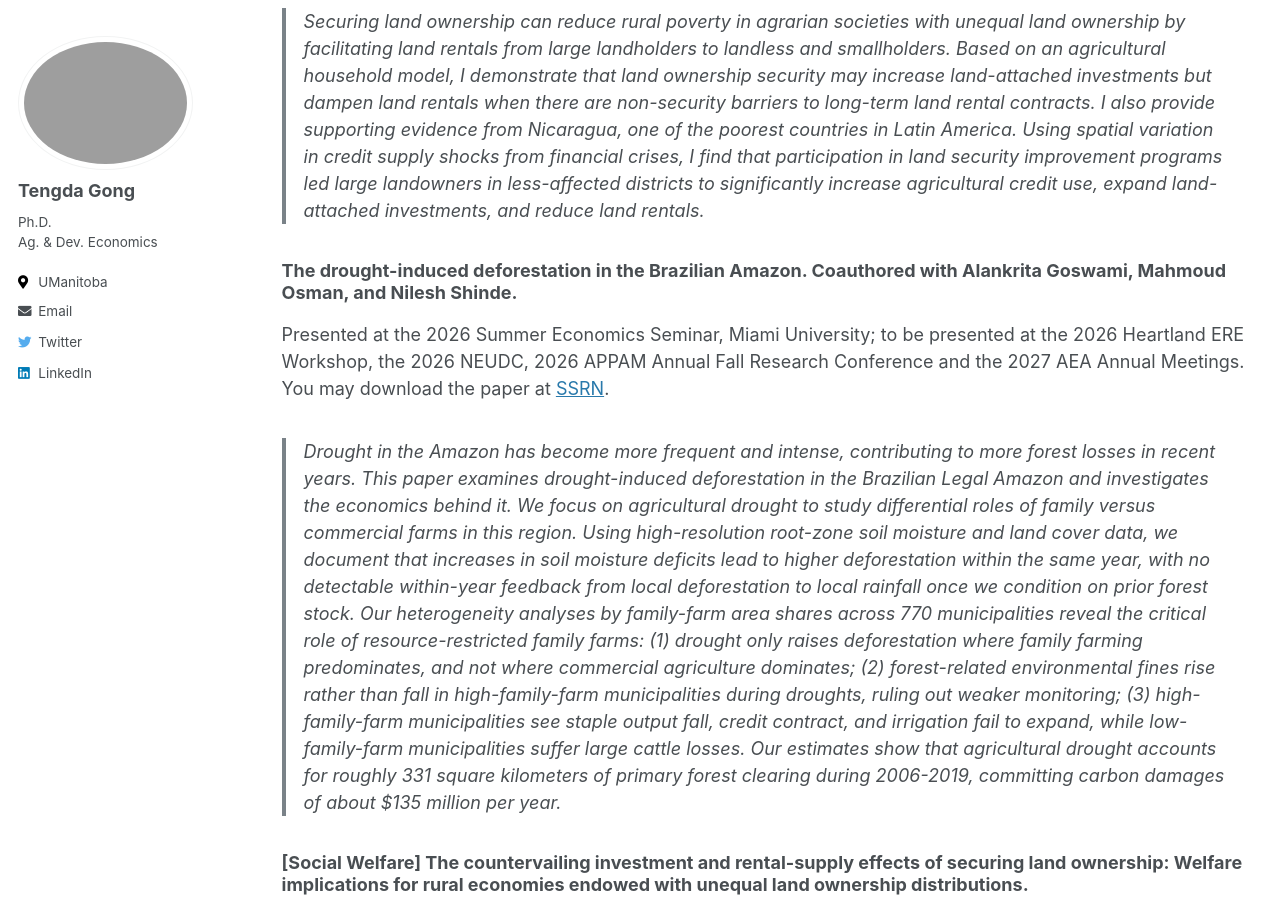
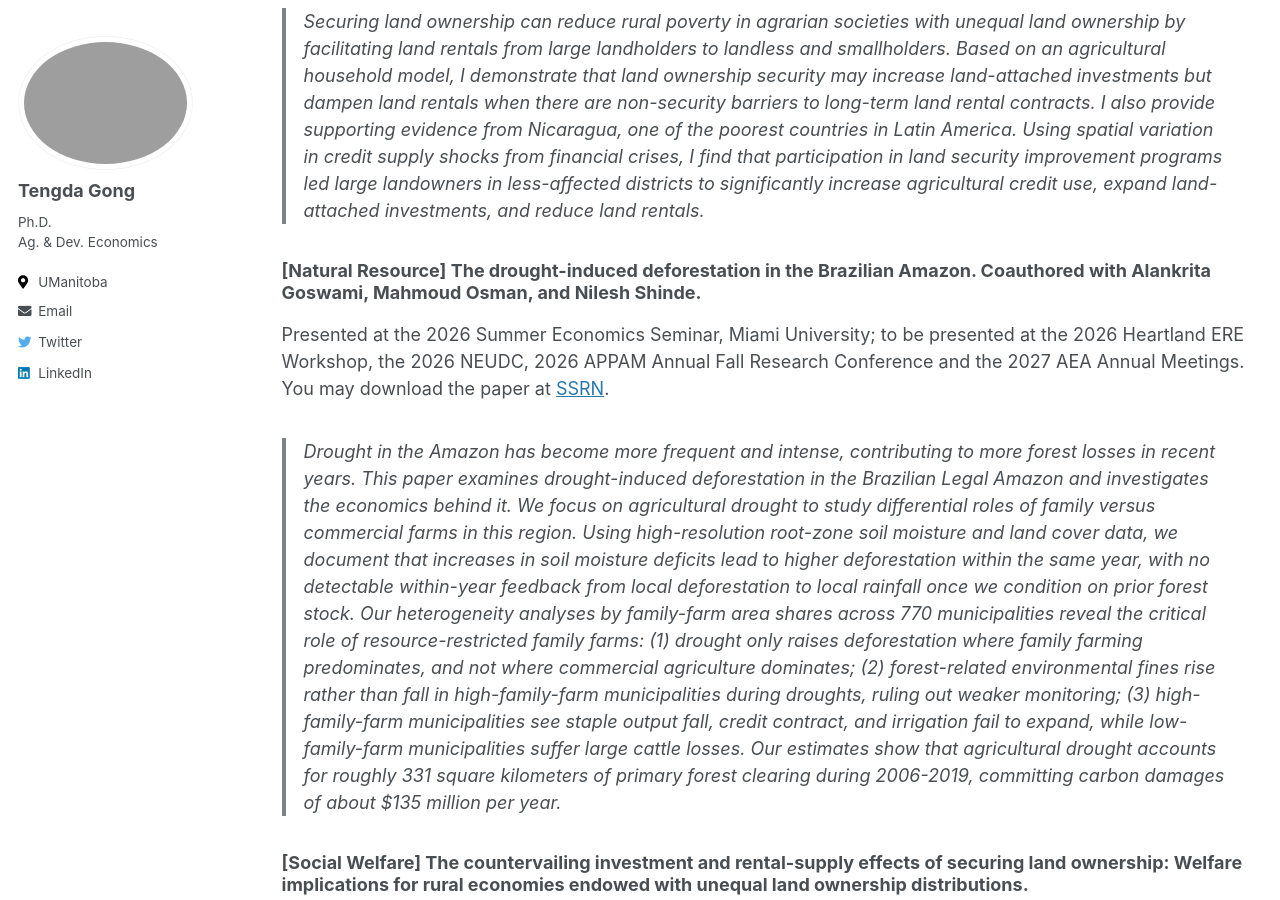
Before and after one commit to tendakung/tendakung.github.io, a Jekyll site: the page built from _pages/research.md, in a window 1280 px wide and 900 px high, scrolled down 883 px. Built offline with Jekyll 4.4.1, drawn with Linux system fonts in a browser that asks for light colours.

Commit message:
Update research.md

```diff
--- a/_pages/research.md
+++ b/_pages/research.md
@@ -15,7 +15,7 @@ Submitted. Presented at the 2023 SEA, 2024 AEA, 2025 CEA, and 2026 AEA annual me
 Submitted. Presented at the 2024 SEA, 2025 AEA, 2026 MEA annual meetings, and the 2026 Land and Property Research Conference. You may download the paper at [SSRN](https://papers.ssrn.com/sol3/papers.cfm?abstract_id=5570533).
 > Securing land ownership can reduce rural poverty in agrarian societies with unequal land ownership by facilitating land rentals from large landholders to landless and smallholders. Based on an agricultural household model, I demonstrate that land ownership security may increase land-attached investments but dampen land rentals when there are non-security barriers to long-term land rental contracts. I also provide supporting evidence from Nicaragua, one of the poorest countries in Latin America. Using spatial variation in credit supply shocks from financial crises, I find that participation in land security improvement programs led large landowners in less-affected districts to significantly increase agricultural credit use, expand land-attached investments, and reduce land rentals.
 
-### The drought-induced deforestation in the Brazilian Amazon. Coauthored with Alankrita Goswami, Mahmoud Osman, and Nilesh Shinde.
+### [Natural Resource] The drought-induced deforestation in the Brazilian Amazon. Coauthored with Alankrita Goswami, Mahmoud Osman, and Nilesh Shinde.
 Presented at the 2026 Summer Economics Seminar, Miami University; to be presented at the 2026 Heartland ERE Workshop, the 2026 NEUDC, 2026 APPAM Annual Fall Research Conference and the 2027 AEA Annual Meetings. You may download the paper at [SSRN](https://papers.ssrn.com/sol3/papers.cfm?abstract_id=7602559).
 > Drought in the Amazon has become more frequent and intense, contributing to more forest losses in recent years. This paper examines drought-induced deforestation in the Brazilian Legal Amazon and investigates the economics behind it. We focus on agricultural drought to study differential roles of family versus commercial farms in this region. Using high-resolution root-zone soil moisture and land cover data, we document that increases in soil moisture deficits lead to higher deforestation within the same year, with no detectable within-year feedback from local deforestation to local rainfall once we condition on prior forest stock. Our heterogeneity analyses by family-farm area shares across 770 municipalities reveal the critical role of resource-restricted family farms: (1) drought only raises deforestation where family farming predominates, and not where commercial agriculture dominates; (2) forest-related environmental fines rise rather than fall in high-family-farm municipalities during droughts, ruling out weaker monitoring; (3) high-family-farm municipalities see staple output fall, credit contract, and irrigation fail to expand, while low-family-farm municipalities suffer large cattle losses. Our estimates show that agricultural drought accounts for roughly 331 square kilometers of primary forest clearing during 2006-2019, committing carbon damages of about $135 million per year.
 
```
